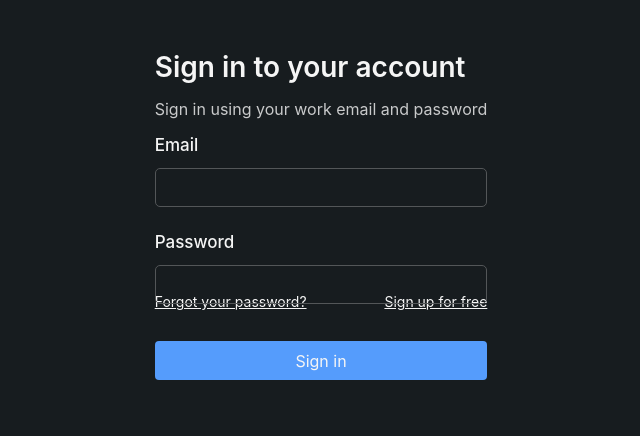
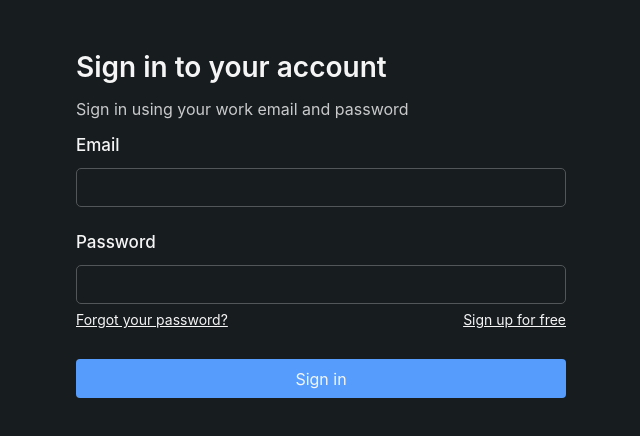
Before and after one commit to gabdulbaroff/login-form, a React (Vite) app: page / in a window 1280 px wide. Shown: the top 436 px of the page, without its empty margins (319-959 px from the left). Built offline with nearby package versions, Linux system fonts and the light colour scheme.

Commit message:
Fix negative margins

```diff
--- a/src/App.module.css
+++ b/src/App.module.css
@@ -8,3 +8,11 @@
   background-color: var(--primary-background);
   padding: 50px;
 }
+
+@media (min-width: 576px) {
+  .Layout {
+    > * {
+      width: 490px;
+    }
+  }
+}
--- a/src/components/InputBlock/EmailInput.module.css
+++ b/src/components/InputBlock/EmailInput.module.css
@@ -1,8 +1,6 @@
 @import '../../styles/variables.css';
 
 .emailInput {
-  margin-bottom: 25px;
-
   .errorDescription {
     margin-top: 6px;
     font-size: 12px;
--- a/src/components/InputBlock/PasswordInput.module.css
+++ b/src/components/InputBlock/PasswordInput.module.css
@@ -1,7 +1,6 @@
 @import '../../styles/variables.css';
 
 .passwordInput {
-  margin-bottom: 21px;
   position: relative;
 
   .showPassword {
--- a/src/pages/sign-in/SignInForm.module.css
+++ b/src/pages/sign-in/SignInForm.module.css
@@ -5,17 +5,20 @@
     display: flex;
     justify-content: space-between;
     font-size: 14px;
-    margin-top: -34px;
     margin-bottom: 29px;
 
     a {
       color: var(--primary-color);
     }
-
-    @media (max-width: 768px) {
-      margin-top: -14px;
-    }
   }
 
   padding-bottom: 25px;
 }
+
+.EmailInput {
+  margin-bottom: 25px;
+}
+
+.PasswordInput {
+  margin-bottom: 5px;
+}
--- a/src/pages/sign-in/SignInForm.tsx
+++ b/src/pages/sign-in/SignInForm.tsx
@@ -69,6 +69,7 @@ export const SignInForm = () => {
           error={errors.email}
           onChange={handleChange}
           label='Email'
+          className={css.EmailInput}
         />
         <PasswordInput
           name='password'
@@ -76,6 +77,7 @@ export const SignInForm = () => {
           error={errors.password}
           onChange={handleChange}
           label='Password'
+          className={css.PasswordInput}
         />
         <div className={css.resetPasswordLink}>
           <Link to='/user/reset-password'>Forgot your password?</Link>
```
